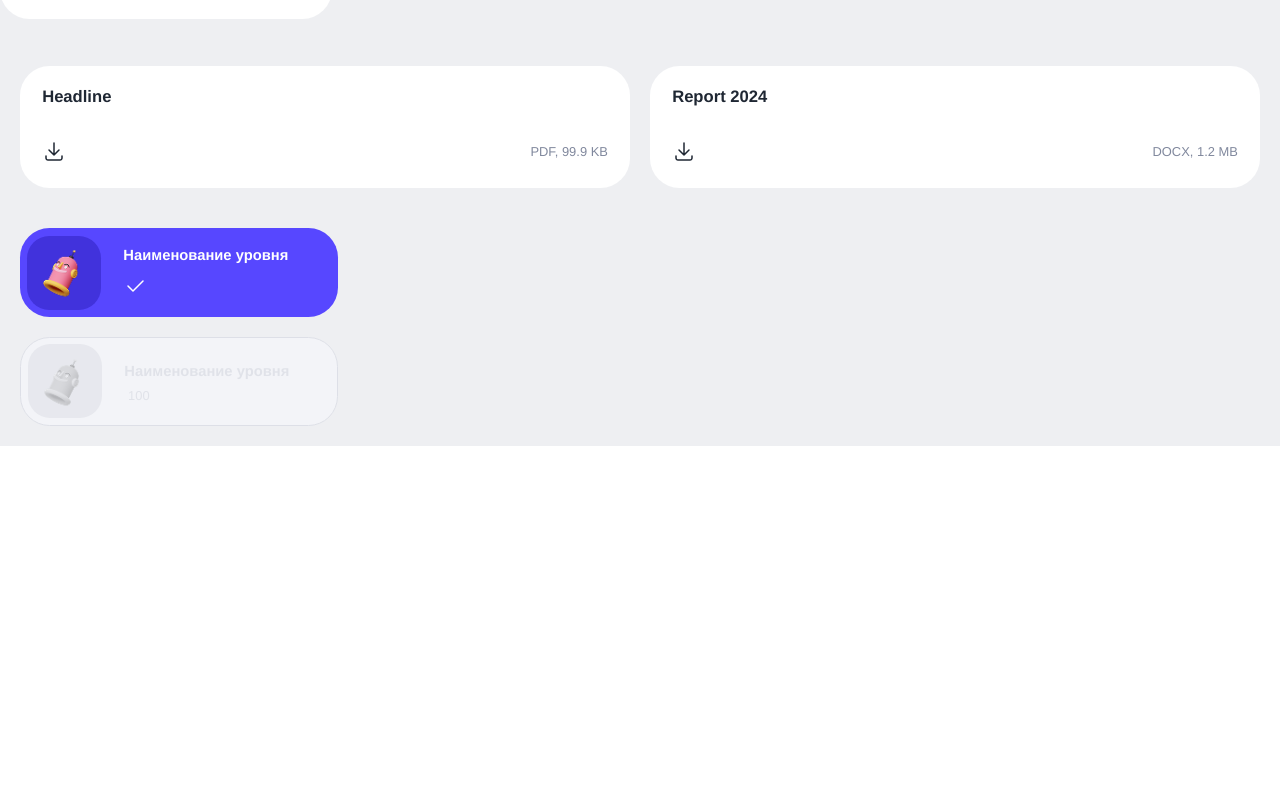
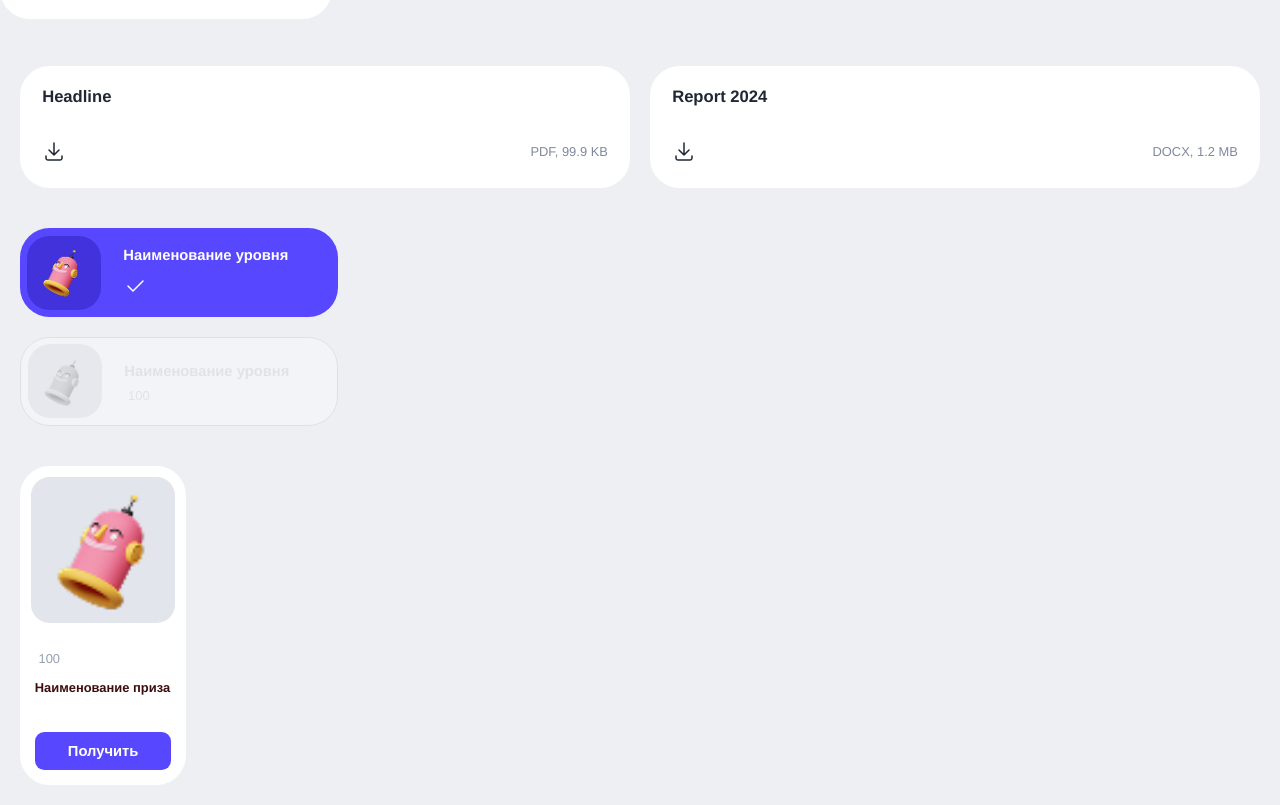
Before and after one commit to Aldiyar-B/Paraweb, a React (Vite) app: page / in a window 1280 px wide. Shown: the part 998-1803 px from the top of the page. Before the commit the page ends 1444 px from the top, so only its background shows below. Built offline with nearby package versions, Linux system fonts and the light colour scheme.

Commit message:
ProductCard сделан

```diff
--- /dev/null
+++ b/src/style/components/ProductCard/ProductCard.jsx
@@ -0,0 +1,82 @@
+import React from 'react';
+import PropTypes from 'prop-types';
+import styles from './ProductCard.module.scss';
+
+const icons = import.meta.glob('../../../assets/svg/icons/*.svg', {
+  eager: true,
+  as: 'raw',
+});
+{
+  /* */
+}
+const getIcon = (iconName) => {
+  return (
+    icons[`../../../assets/svg/icons/${iconName}.svg`] ||
+    '<!-- Icon not found -->'
+  );
+};
+
+const ProductCard = ({
+  image,
+  title,
+  time,
+  description,
+  buttonText = 'Получить',
+  isIcon = false,
+  icon,
+  onButtonClick,
+}) => {
+  return (
+    <div className={`${styles['product-card']} `}>
+      {image && (
+        <div className={styles['product-card__image']}>
+          <img
+            src={image}
+            alt={title}
+            className={styles['product-card__img']}
+          />
+        </div>
+      )}
+
+      <div className={styles['product-card__content']}>
+        <div className={styles['product-card__description-wrapper']}>
+          {isIcon && icon && (
+            <span
+              className={styles['product-card__icon']}
+              dangerouslySetInnerHTML={{ __html: getIcon(icon) }}
+            />
+          )}
+          <p className={styles['product-card__description']}>{description}</p>
+        </div>
+
+        <div className={styles['product-card__header']}>
+          <h3 className={styles['product-card__title']}>{title}</h3>
+        </div>
+
+        <button className={styles['product-card__button']}>{buttonText}</button>
+      </div>
+    </div>
+  );
+};
+
+ProductCard.propTypes = {
+  image: PropTypes.string,
+  title: PropTypes.string.isRequired,
+  time: PropTypes.string,
+  description: PropTypes.string.isRequired,
+  buttonText: PropTypes.string,
+  isIcon: PropTypes.bool,
+  icon: PropTypes.string,
+  onButtonClick: PropTypes.func,
+};
+
+ProductCard.defaultProps = {
+  image: '',
+  time: '',
+  buttonText: 'Получить',
+  isIcon: false,
+  icon: '',
+  onButtonClick: () => {},
+};
+
+export default ProductCard;
--- /dev/null
+++ b/src/style/components/ProductCard/ProductCard.module.scss
@@ -0,0 +1,96 @@
+@use '../../global/breakpoints.scss' as *;
+@use '../../utils/typography.scss' as *;
+
+.product-card {
+  display: flex;
+  flex-direction: column;
+
+  width: 18rem;
+  height: 34.6rem;
+  border-radius: 3.2rem;
+  overflow: hidden;
+  background-color: var(--card-color);
+  transition: transform 0.3s ease;
+
+  @include mobile {
+    width: 16.8rem;
+    height: 32rem;
+  }
+
+  &__image {
+    overflow: hidden;
+    background-color: var(--gray-color-4);
+    margin: 1.2rem;
+    border-radius: 2rem;
+
+    .product-card__img {
+      height: 100%;
+      width: 100%;
+      object-fit: cover;
+    }
+  }
+
+  &__content {
+    display: flex;
+    flex-direction: column;
+    flex: 1;
+    padding: 1.6rem;
+    gap: 1.2rem;
+
+    justify-content: space-between;
+  }
+
+  &__header {
+    display: flex;
+    justify-content: space-between;
+    align-items: center;
+  }
+
+  &__title {
+    font-size: 1.4rem;
+    font-weight: 700;
+    color: var(--text-primary-color);
+    line-height: 2rem;
+    letter-spacing: 0%;
+  }
+
+  &__icon {
+    svg {
+      width: 1.5rem;
+      height: 1.5rem;
+    }
+  }
+  &__description {
+    font-size: 1.4rem;
+    color: var(--text-secondary-color);
+    line-height: 1.5;
+  }
+
+  &__description-wrapper {
+    display: flex;
+    align-items: center;
+    gap: 0.4rem;
+  }
+
+  &__button {
+    padding: 1.2rem 2.4rem;
+    border-radius: 1rem;
+    font-size: 1.6rem;
+    background-color: var(--ultramarine-default-color);
+    color: var(--text-contrast-color);
+    border: none;
+    font-weight: 600;
+    cursor: pointer;
+    transition: background-color 0.3s ease;
+
+    margin-top: auto;
+
+    &:hover {
+      background-color: var(--ultramarine-dark-color);
+    }
+
+    &:active {
+      background-color: var(--ultramarine-light-color-1);
+    }
+  }
+}
--- a/src/views/News.jsx
+++ b/src/views/News.jsx
@@ -5,6 +5,7 @@ import CommunitiesCard from '../style/components/СommunitiesСard/Сommunities
 import personAvatar from '../assets/images/person.png';
 import DocumentCard from '../style/components/DocumentCard/DocumentCard';
 import LevelCard from '../style/components/LevelCard/LevelCard';
+import ProductCard from '../style/components/ProductCard/ProductCard';
 
 const event = {
   date: '30',
@@ -80,6 +81,24 @@ function News() {
           disabled
         />
       </div>
+      {/* Новый блок с ProductCard */}
+      <div
+        style={{
+          display: 'flex',
+          gap: '20px',
+          padding: '20px',
+          flexWrap: 'wrap',
+        }}
+      >
+        <ProductCard
+          image="../src/assets/images/robot.png"
+          title="Наименование приза"
+          isIcon={true}
+          icon="coin-icon"
+          description="100"
+          buttonText="Получить"
+        />
+      </div>
     </div>
   );
 }
```
